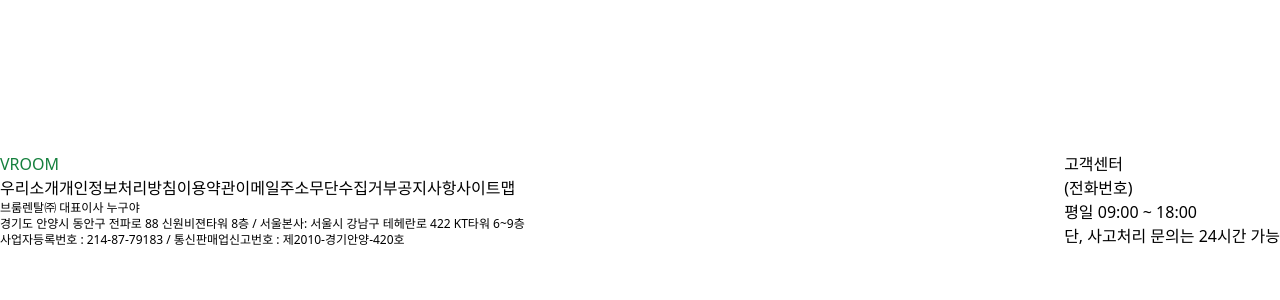
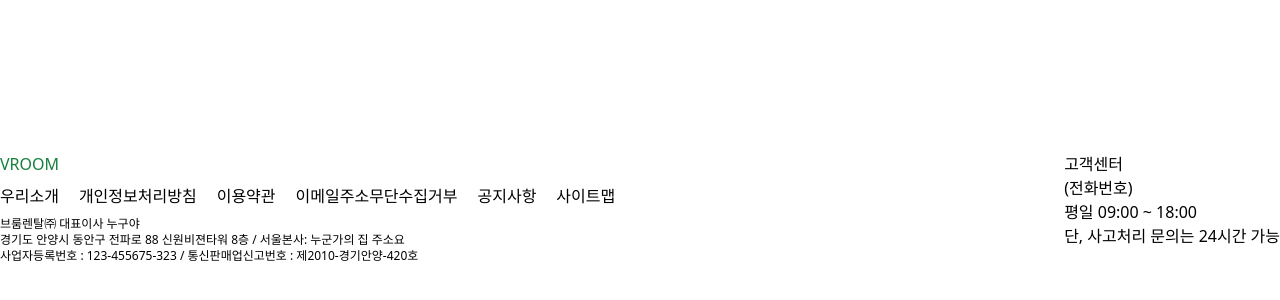
Before and after one commit to VroomVroomProject/front-end, a Next.js app: page / in a window 1280 px wide. Shown: the part 768-1068 px from the top of the page. Built offline with nearby package versions, Linux system fonts and the light colour scheme; no server answers.

Commit message:
feat: footer 정보 수정 및 마진 값 조정

```diff
--- a/components/Init.tsx
+++ b/components/Init.tsx
@@ -16,8 +16,12 @@ function Init() {
   }
   if (isLoading) return <div className="flex">Loading...</div>;
   return (
-    <div className="flex">
-      <h2>테스트다 </h2>
+    <div className="">
+      <h2>메인 화면에 구성될 것</h2>
+      <h2>인기 차 종류</h2>
+      <h2>본인이 즐겨찾기 한 것</h2>
+      <h2>커뮤니티 최신2개 ?</h2>
+      <h2>공지사항 최신2개 ?</h2>
     </div>
   );
 }
--- a/components/common/Footer.tsx
+++ b/components/common/Footer.tsx
@@ -5,7 +5,7 @@ function Footer() {
     <footer className="flex justify-between">
       <div>
         <h3 className="text-green-700">VROOM</h3>
-        <ul className="flex">
+        <ul className="flex space-x-5 my-2">
           <li>우리소개</li>
           <li>개인정보처리방침</li>
           <li>이용약관</li>
@@ -15,9 +15,9 @@ function Footer() {
         </ul>
         <div className="text-xs">
           브룸렌탈㈜ 대표이사 누구야 <br></br>경기도 안양시 동안구 전파로 88
-          신원비젼타워 8층 / 서울본사: 서울시 강남구 테헤란로 422 KT타워 6~9층
+          신원비젼타워 8층 / 서울본사: 누군가의 집 주소요
           <br></br>
-          사업자등록번호 : 214-87-79183 / 통신판매업신고번호 :
+          사업자등록번호 : 123-455675-323 / 통신판매업신고번호 :
           제2010-경기안양-420호
         </div>
       </div>
--- a/components/common/Header.tsx
+++ b/components/common/Header.tsx
@@ -70,7 +70,7 @@ function Header() {
           </li>
         </ul>
         <div>
-          <Link href={''}>
+          <Link href={'/my-page'}>
             <Image
               src={'/images/ico-mypage.png'}
               alt="유저 아이콘"
--- /dev/null
+++ b/pages/404.tsx
@@ -0,0 +1,7 @@
+import React from 'react';
+
+function Error404Page() {
+  return <div>404</div>;
+}
+
+export default Error404Page;
```
